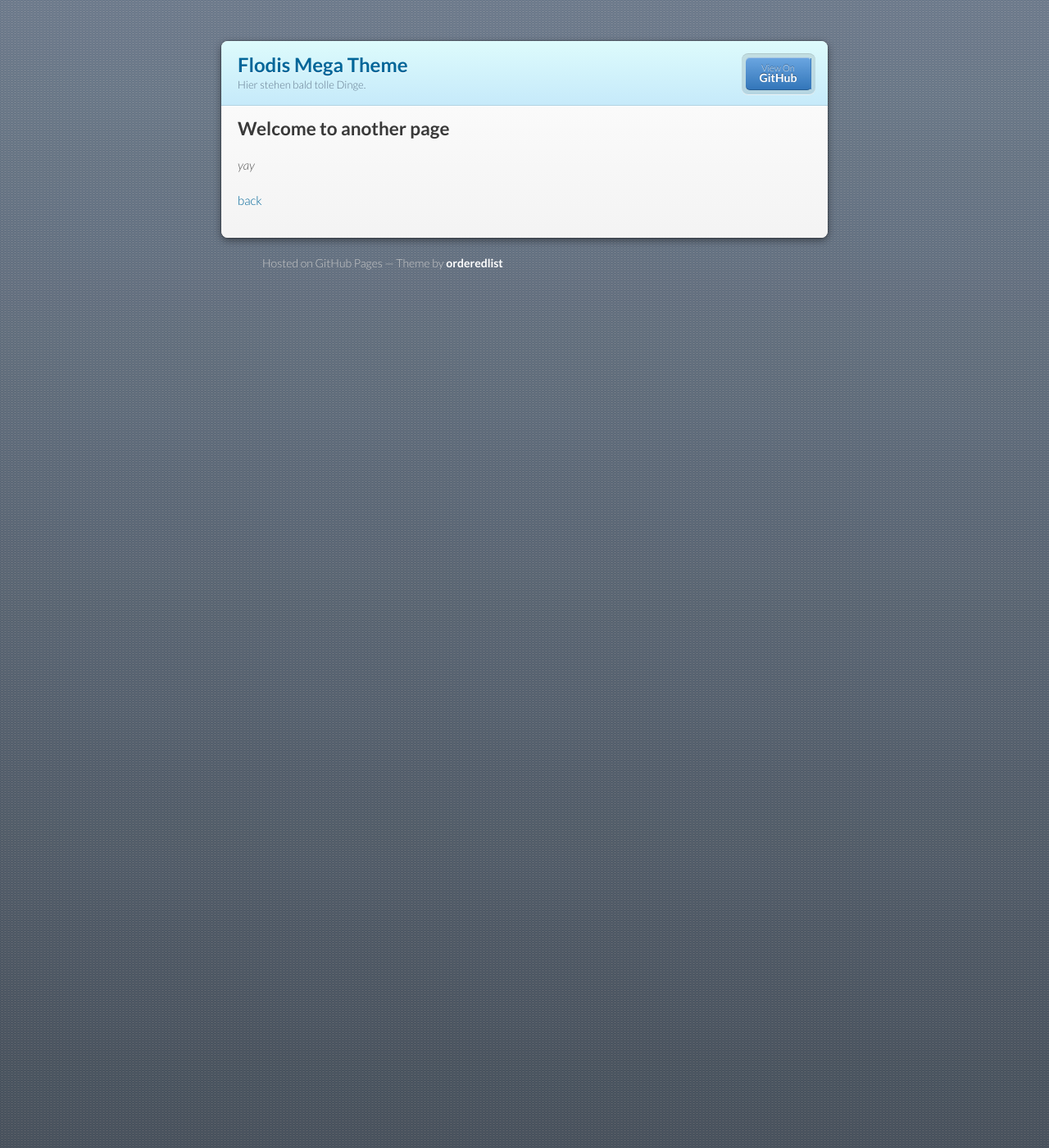
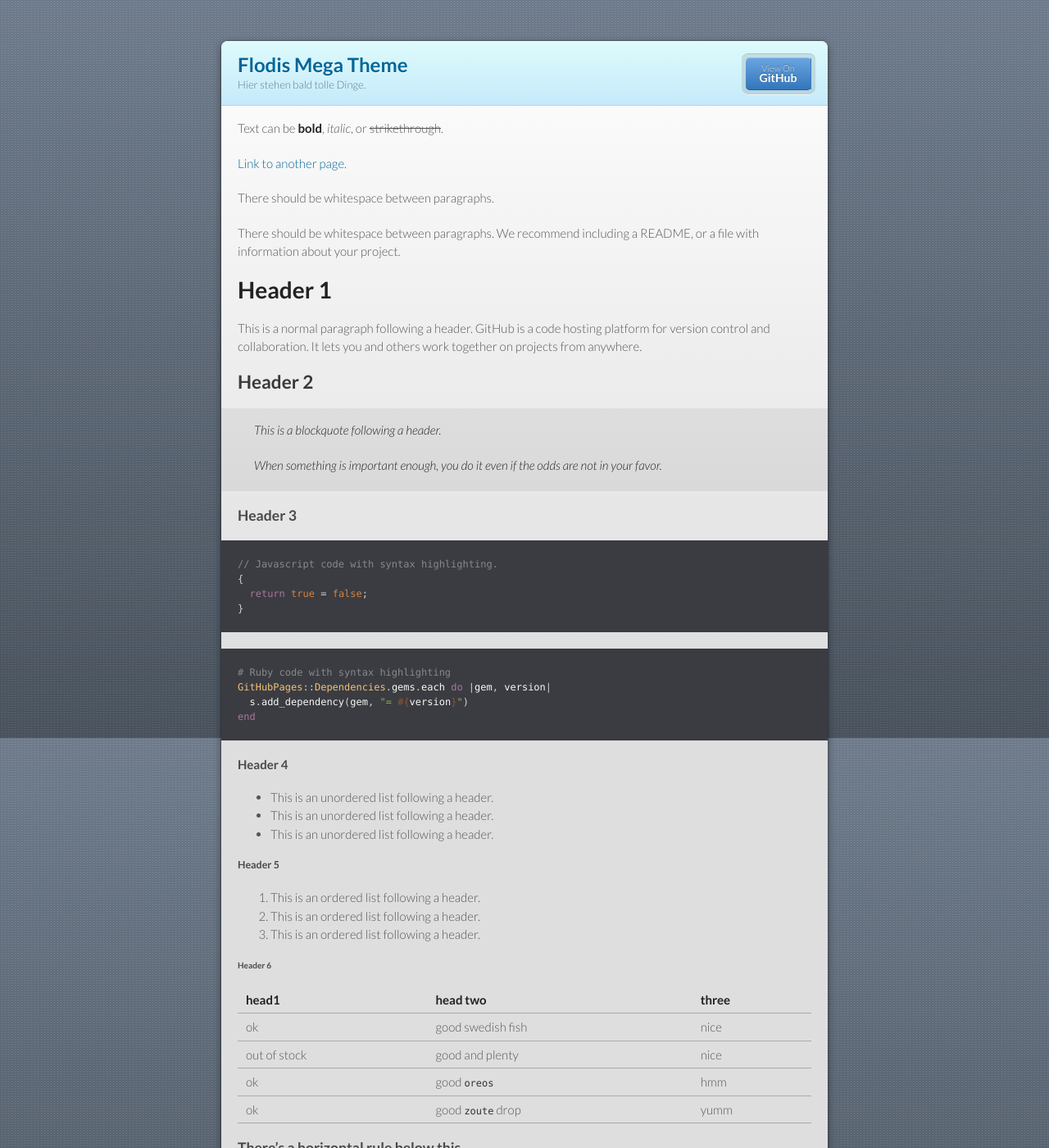
Before and after one commit to floriandev70/floriandev70.github.io, a Jekyll site: the page built from another-page.md, in a window 1280 px wide and 1400 px high. Shown: the whole window at 82% size. Built offline with Jekyll 4.4.1, drawn with Linux system fonts in a browser that asks for light colours; our own code applies the rules of GitHub Pages for plain Markdown files; some of the changed text lies outside the part shown.

Commit message:
Update another-page.md

````diff
--- a/another-page.md
+++ b/another-page.md
@@ -2,7 +2,124 @@
 layout: default
 ---
 
-## Welcome to another page
+Text can be **bold**, _italic_, or ~~strikethrough~~.
+
+[Link to another page](./another-page.html).
+
+There should be whitespace between paragraphs.
+
+There should be whitespace between paragraphs. We recommend including a README, or a file with information about your project.
+
+# Header 1
+
+This is a normal paragraph following a header. GitHub is a code hosting platform for version control and collaboration. It lets you and others work together on projects from anywhere.
+
+## Header 2
+
+> This is a blockquote following a header.
+>
+> When something is important enough, you do it even if the odds are not in your favor.
+
+### Header 3
+
+```js
+// Javascript code with syntax highlighting.
+{
+  return true = false;
+}
+```
+
+```ruby
+# Ruby code with syntax highlighting
+GitHubPages::Dependencies.gems.each do |gem, version|
+  s.add_dependency(gem, "= #{version}")
+end
+```
+
+#### Header 4
+
+*   This is an unordered list following a header.
+*   This is an unordered list following a header.
+*   This is an unordered list following a header.
+
+##### Header 5
+
+1.  This is an ordered list following a header.
+2.  This is an ordered list following a header.
+3.  This is an ordered list following a header.
+
+###### Header 6
+
+| head1        | head two          | three |
+|:-------------|:------------------|:------|
+| ok           | good swedish fish | nice  |
+| out of stock | good and plenty   | nice  |
+| ok           | good `oreos`      | hmm   |
+| ok           | good `zoute` drop | yumm  |
+
+### There's a horizontal rule below this.
+
+* * *
+
+### Here is an unordered list:
+
+*   Item foo
+*   Item bar
+*   Item baz
+*   Item zip
+
+### And an ordered list:
+
+1.  Item one
+1.  Item two
+1.  Item three
+1.  Item four
+
+### And a nested list:
+
+- level 1 item
+  - level 2 item
+  - level 2 item
+    - level 3 item
+    - level 3 item
+- level 1 item
+  - level 2 item
+  - level 2 item
+  - level 2 item
+- level 1 item
+  - level 2 item
+  - level 2 item
+- level 1 item
+
+### Small image
+
+![Octocat](https://github.githubassets.com/images/icons/emoji/octocat.png)
+
+### Large image
+
+![Branching](https://guides.github.com/activities/hello-world/branching.png)
+
+
+### Definition lists can be used with HTML syntax.
+
+<dl>
+<dt>Name</dt>
+<dd>Godzilla</dd>
+<dt>Born</dt>
+<dd>1952</dd>
+<dt>Birthplace</dt>
+<dd>Japan</dd>
+<dt>Color</dt>
+<dd>Green</dd>
+</dl>
+
+```
+Long, single-line code blocks should not wrap. They should horizontally scroll if they are too long. This line should be long enough to demonstrate this.
+```
+
+```
+The final element.
+```
 
 _yay_
 
````
